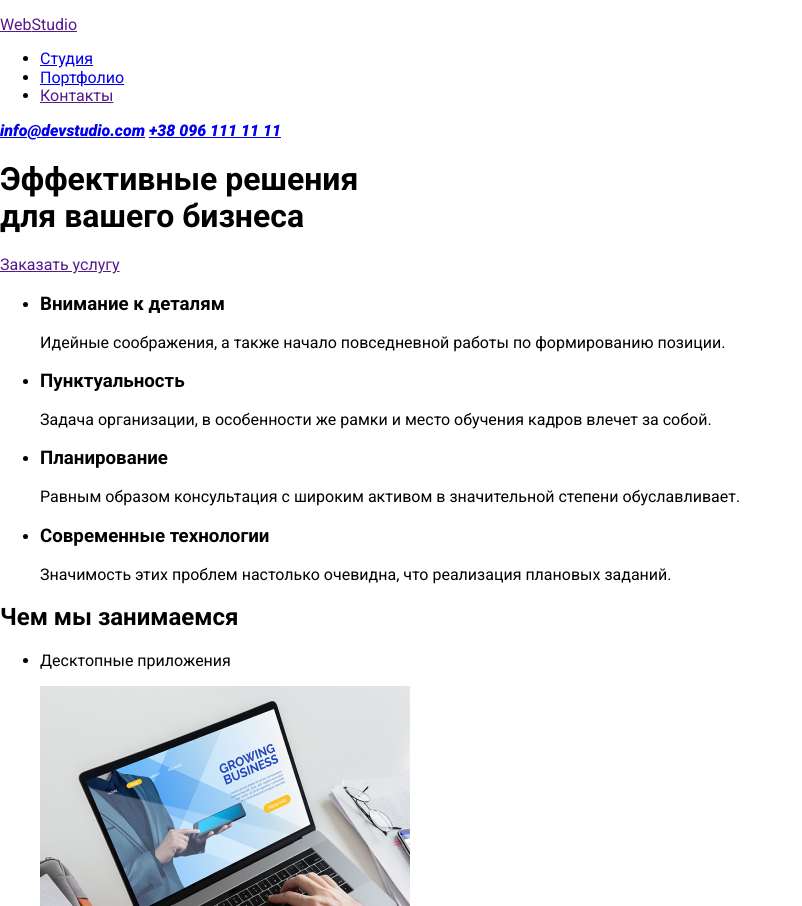
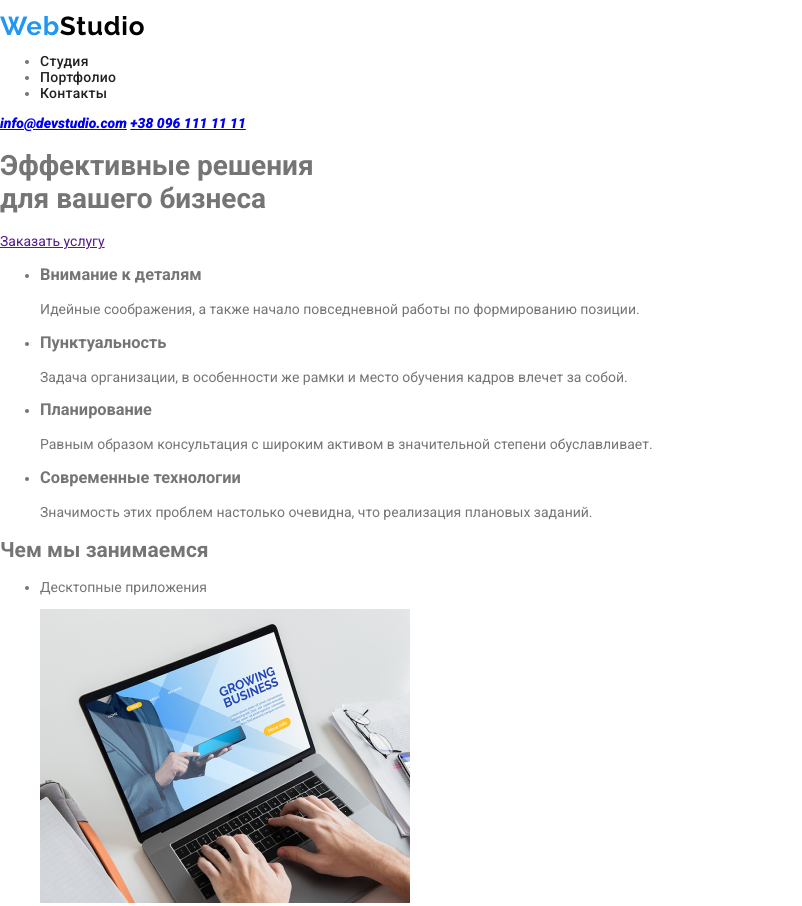
Before and after one commit to evgenii-ivanov87/goit-markup-hw-02, a plain HTML site: page index.html in a window 1280 px wide. Shown: the top 906 px of the page, without its empty margins (0-802 px from the left). Drawn offline with Linux system fonts and the light colour scheme.

Commit message:
fix2
написал классы для Хдера, добавил общии свойства для боди, клас Линк для сброса подчеркивания, добавил стили и цвет для Лого и блока ссылок навигации.

```diff
--- a/css/styles.css
+++ b/css/styles.css
@@ -1,3 +1,35 @@
 body {
+  background-color: #ffffff;
   font-family: Roboto, sans-serif;
+  font-size: 14px;
+  color: #757575;
 }
+.link {
+  text-decoration: none;
+}
+
+.logo {
+  font-family: Raleway;
+  font-style: normal;
+  font-weight: 700;
+  font-size: 26px;
+  line-height: 1.19px;
+  letter-spacing: 0.03em;
+  color: #000000;
+}
+.logo-tittel {
+  color: #2196f3;
+}
+
+.navigaion-list-link {
+  font-style: normal;
+  font-weight: 500;
+  font-size: 14px;
+  line-height: 1.14px;
+  letter-spacing: 0.02em;
+  color: #212121;
+}
+.navigaion-list-link:hover,
+.navigaion-list-link:focus {
+  color: #2196f3;
+}
--- a/index.html
+++ b/index.html
@@ -3,35 +3,39 @@
   <head>
     <meta charset="UTF-8" />
     <meta name="viewport" content="width=device-width, initial-scale=1.0" />
-    <link rel="stylesheet" href="./css/normalize.css" />
     <link
       href="https://fonts.googleapis.com/css2?family=Raleway:wght@700&family=Roboto:ital,wght@0,400;0,500;0,700;1,900&display=swap"
       rel="stylesheet"
     />
+    <link rel="stylesheet" href="./css/normalize.css" />
     <link rel="stylesheet" href="./css/styles.css" />
     <title>WebStusio</title>
   </head>
   <body>
-    <header>
-      <nav>
-        <a href=""
-          ><p><span>Web</span>Studio</p></a
+    <header class="header">
+      <nav class="navigation">
+        <a class="logo link" href=""
+          ><p lang="en"><span class="logo-tittel">Web</span>Studio</p></a
         >
-        <ul>
-          <li>
-            <a href="./index.html">Студия</a>
+        <ul class="navigation-list">
+          <li class="navigation-ist-item">
+            <a class="navigaion-list-link link" href="./index.html">Студия</a>
           </li>
-          <li>
-            <a href="./portfolio.html">Портфолио</a>
+          <li class="navigation-ist-item">
+            <a class="navigaion-list-link link" href="./portfolio.html"
+              >Портфолио</a
+            >
           </li>
-          <li>
-            <a href="">Контакты</a>
+          <li class="navigation-ist-item">
+            <a class="navigaion-list-link link" href="">Контакты</a>
           </li>
         </ul>
       </nav>
-      <address>
-        <a href="malto:info@devstudio.com">info@devstudio.com</a>
-        <a href="tel:+380961111111">+38 096 111 11 11</a>
+      <address class="header-adress">
+        <a class="header-mail" href="malto:info@devstudio.com"
+          >info@devstudio.com</a
+        >
+        <a class="header-tel" href="tel:+380961111111">+38 096 111 11 11</a>
       </address>
     </header>
     <main>
```
